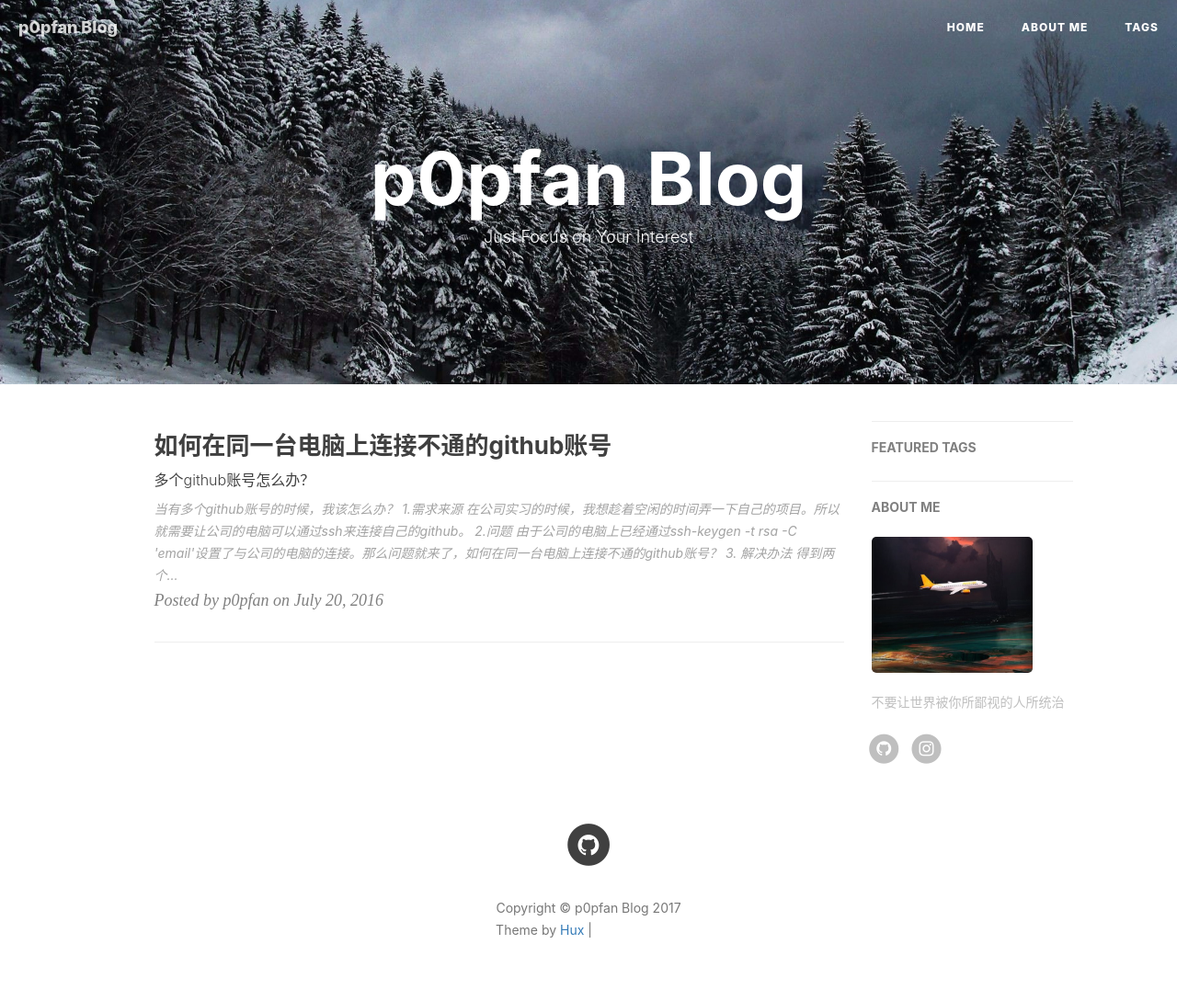
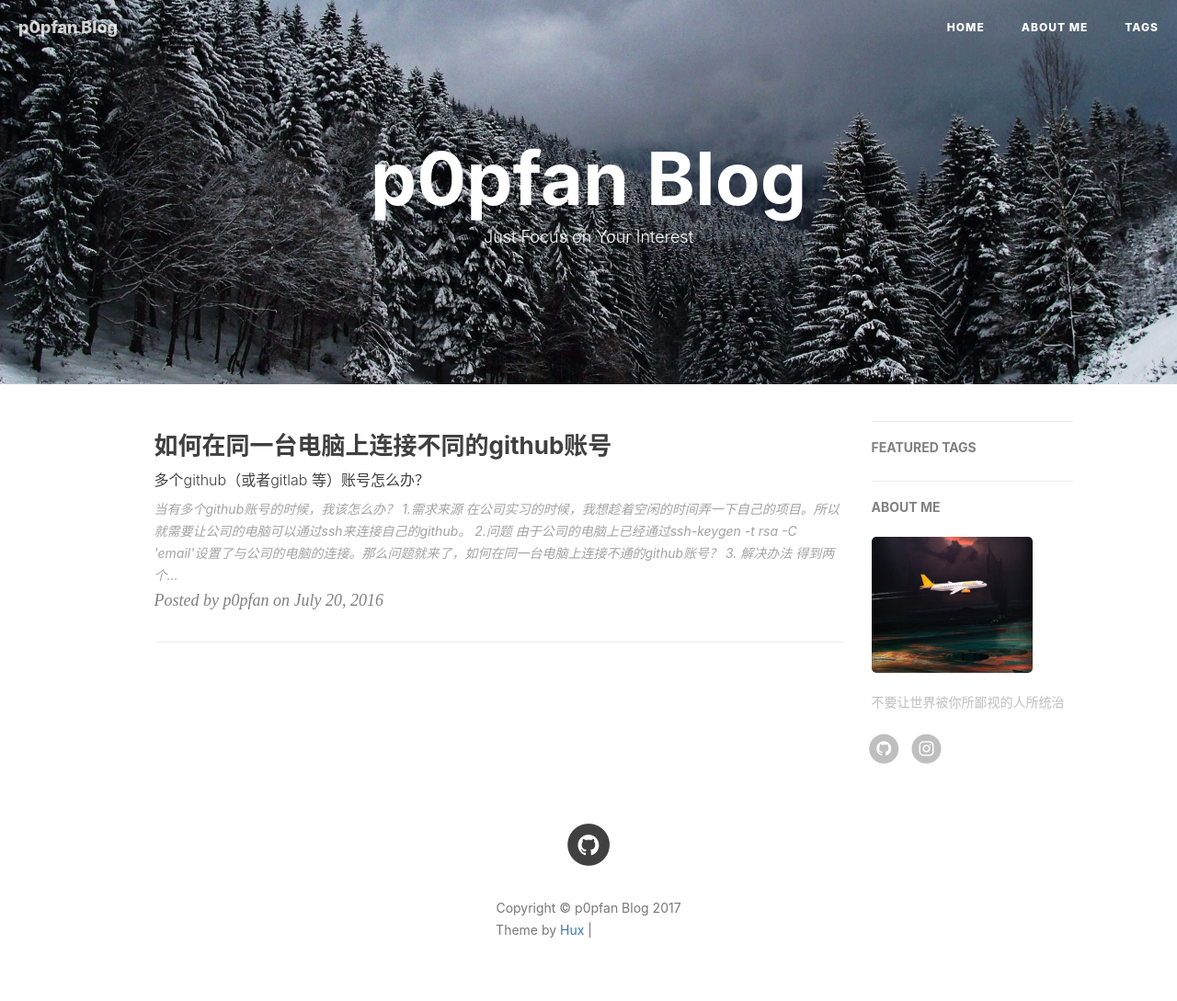
Before and after one commit to p0pfan/p0pfan.github.io, a Jekyll site: the page built from index.html, in a window 1280 px wide. Shown: the whole page at 92% size. Built offline with Jekyll 4.4.1, drawn with Linux system fonts in a browser that asks for light colours; nearby versions of some CDN libraries; the list of posts is cut into pages by our own code; comment, search, counter and statistics services are not loaded; grey boxes are pictures that could not be loaded.

Commit message:
change the title

```diff
--- a/_posts/2016-07-20-how-to-connect-two-github-accounts-in-one-computer.markdown
+++ b/_posts/2016-07-20-how-to-connect-two-github-accounts-in-one-computer.markdown
@@ -1,7 +1,7 @@
 ---
 layout:     post
-title:      "如何在同一台电脑上连接不通的github账号"
-subtitle:   "多个github账号怎么办？"
+title:      "如何在同一台电脑上连接不同的github账号"
+subtitle:   "多个github（或者gitlab 等）账号怎么办？"
 date:       2016-07-20
 author:     "p0pfan"
 header-img: "img/posts/2016-07-20-how-to-connect-two-github-accounts-in-one-computer.jpg"
```
